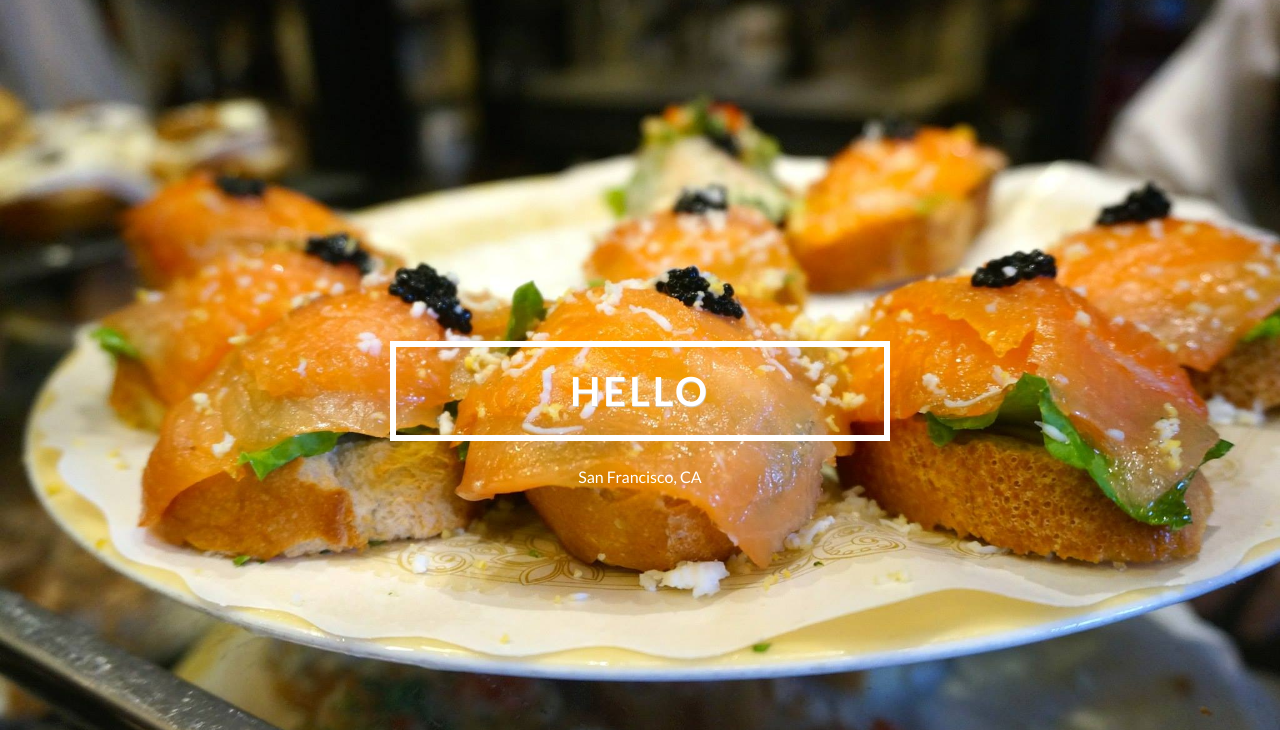
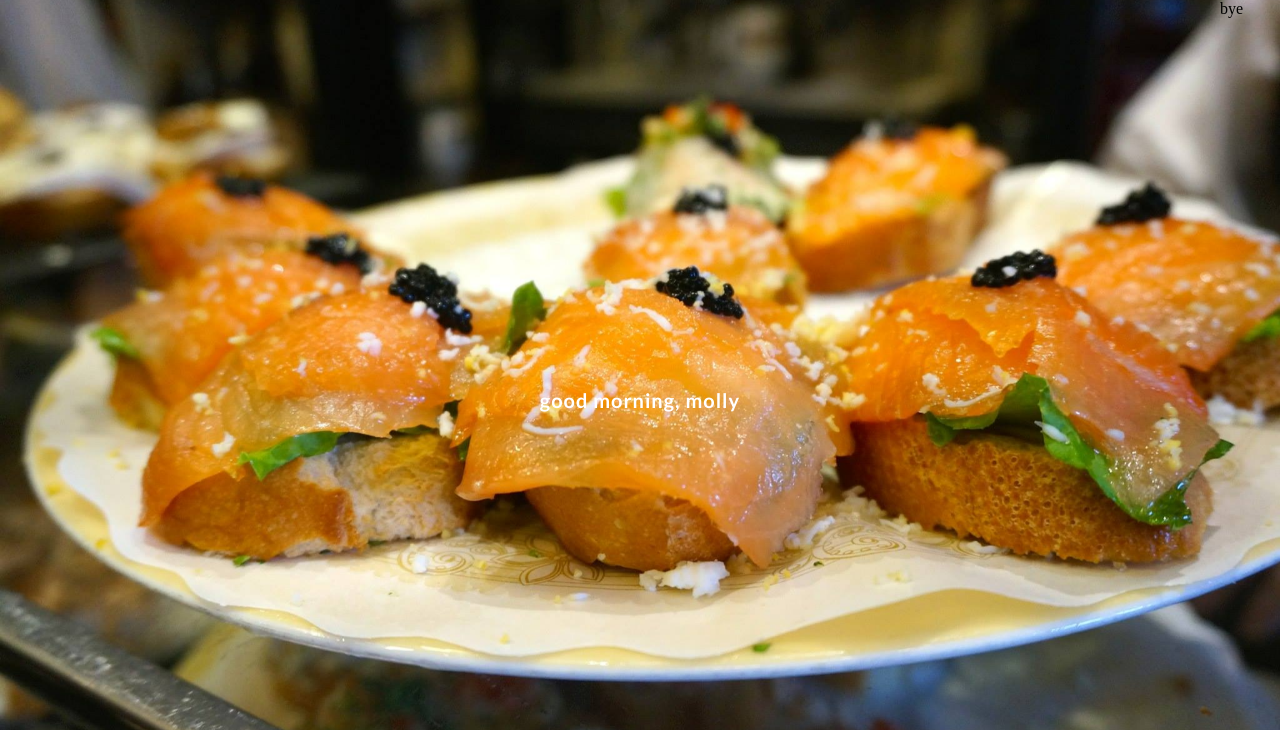
Before and after one commit to molllified/gimme-food, a browser extension: page index.html in a window 1280 px wide. Shown: the top 730 px of the page. Drawn offline with Linux system fonts and the light colour scheme; files whose address does not match are found by name.

Commit message:
add sass

```diff
--- a/css/main.css
+++ b/css/sass/main.scss
@@ -1,3 +1,5 @@
+@import 'compass/css3';
+
 body{
 	margin: 0;
 	overflow: auto;
@@ -39,6 +41,23 @@ body{
   width:100%;
 }
 
+.nav {
+	display: inline-block;
+
+	.next {
+		position: fixed;
+		right: 0;
+		top: 0;
+		bottom: 0;
+		background-color:rgba(0, 0, 0, 0);
+		width: 60px;
+	}
+
+	.next:hover {
+		background-color: rgba(0, 0, 0, .1);
+	}
+}
+
 .wrapper:before {
   /* this is the important part */
   content: '';
@@ -56,13 +75,9 @@ body{
 	vertical-align: middle;
 	text-align: center;
 	color: white;
-	text-transform: uppercase;
 	font-family: 'Lato', sans-serif;
-	letter-spacing: 3px;
-	font-size: 40px;
-	text-shadow: 0.5px 1px 1px #CCC;
-	border: solid;
-	border-width: 6px;
+	letter-spacing: 1px;
+	font-size: 20px;
 	padding: 20px 0;
 }
 
--- a/index.html
+++ b/index.html
@@ -1,6 +1,6 @@
 <html>
 	<head>
-		<link rel="stylesheet" href="css/main.css" type="text/css" />
+		<link rel="stylesheet" href="css/stylesheets/main.css" type="text/css" />
 		<link href='http://fonts.googleapis.com/css?family=Lato:300,400,700' rel='stylesheet' type='text/css'>
 		<script src="js/lib/jquery.min.js"></script>
 		<script src="js/lib/skrollr.js"></script>
@@ -10,19 +10,12 @@
 		<div class="bg first">
 			<div class="wrapper">
 				<div class="container">
-					<h1>hello</h1>
-					<p id="location">San Francisco, CA</p>
+					<h1>good morning, molly</h1>
 					<p id="clock">
 				</div>
 			</div>
-		</div>
-		<div class="bg second">
-			<div class="wrapper">
-				<div class="container">
-					<h1>hello</h1>
-					<p id="location">San Francisco, CA</p>
-					<p id="clock">
-				</div>
+			<div class="nav">
+				<a class="next">bye</a>
 			</div>
 		</div>
 	</body>
--- a/js/main.js
+++ b/js/main.js
@@ -34,9 +34,6 @@ function newImage() {
     }
 		var newdiv = document.createElement('div');
 		newdiv.setAttribute('class',"bg "+ "bg"+counter);
-    // newdiv.setAttribute('data-center', "background-position: 50% 0px;");
-    // newdiv.setAttribute('data-top-bottom', "background-position: 50% -100px;");
-    // newdiv.setAttribute('data-anchor-target', ".bg"+counter);
 		newdiv.style.backgroundImage = 'url('+response+')';
 		newdiv.innerHTML="<div class='wrapper'><div class='container'><h1>hello</h1></div></div>"
 		document.body.appendChild(newdiv);
@@ -63,9 +60,9 @@ $(document).scroll(function(){
 
 $(document).ready(function() {
 	for (i=0; i <numToLoad; i++) {
-    newImage();
+    // newImage();
   }
-  loadImages(numToLoad);
+  // loadImages(numToLoad);
   skrollr = skrollr.init();
   skrollr.refresh();
 })
```
Also changed, not shown: css/stylesheets/main.css (added), temp.txt, 4 other files.
